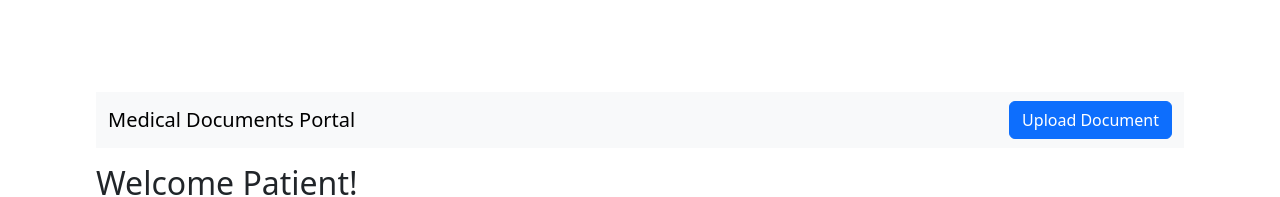
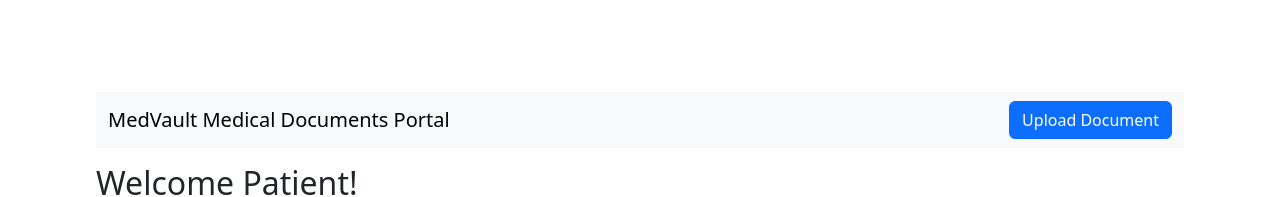
Before and after one commit to IsabellaB876/vital-hacks, a React (Vite) app: page / in a window 1280 px wide. Shown: the top 197 px of the page. Built offline with nearby package versions, Linux system fonts and the light colour scheme; no server answers.

Commit message:
updating title

```diff
--- a/src/components/NavBar.tsx
+++ b/src/components/NavBar.tsx
@@ -32,7 +32,7 @@ function NavBar() {
       <nav className="navbar navbar-expand-lg navbar-light bg-light">
         <div className="container-fluid">
           <a className="navbar-brand" href="#">
-            Medical Documents Portal
+            MedVault Medical Documents Portal
           </a>
 
           <div className="d-flex ms-auto">
```
